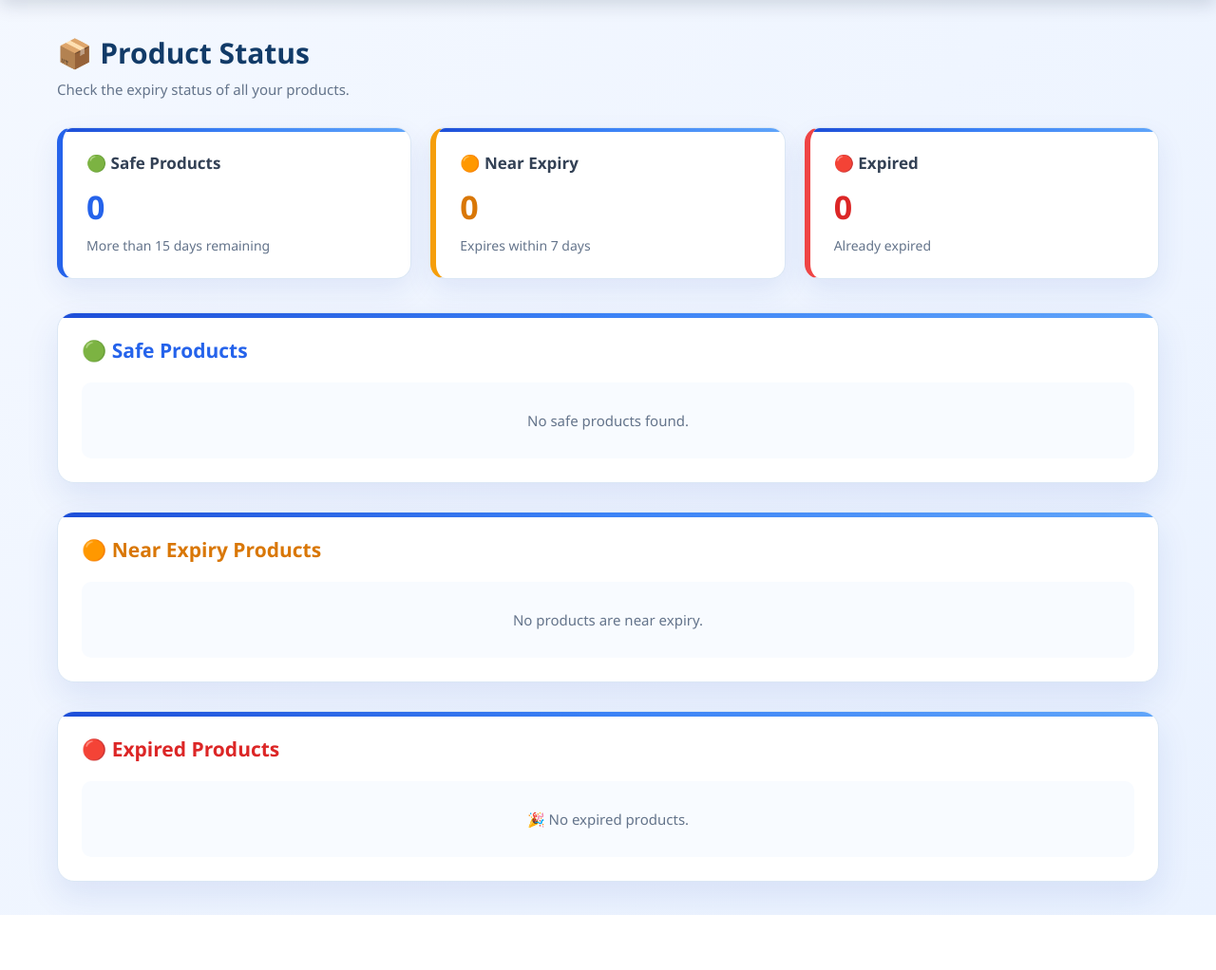
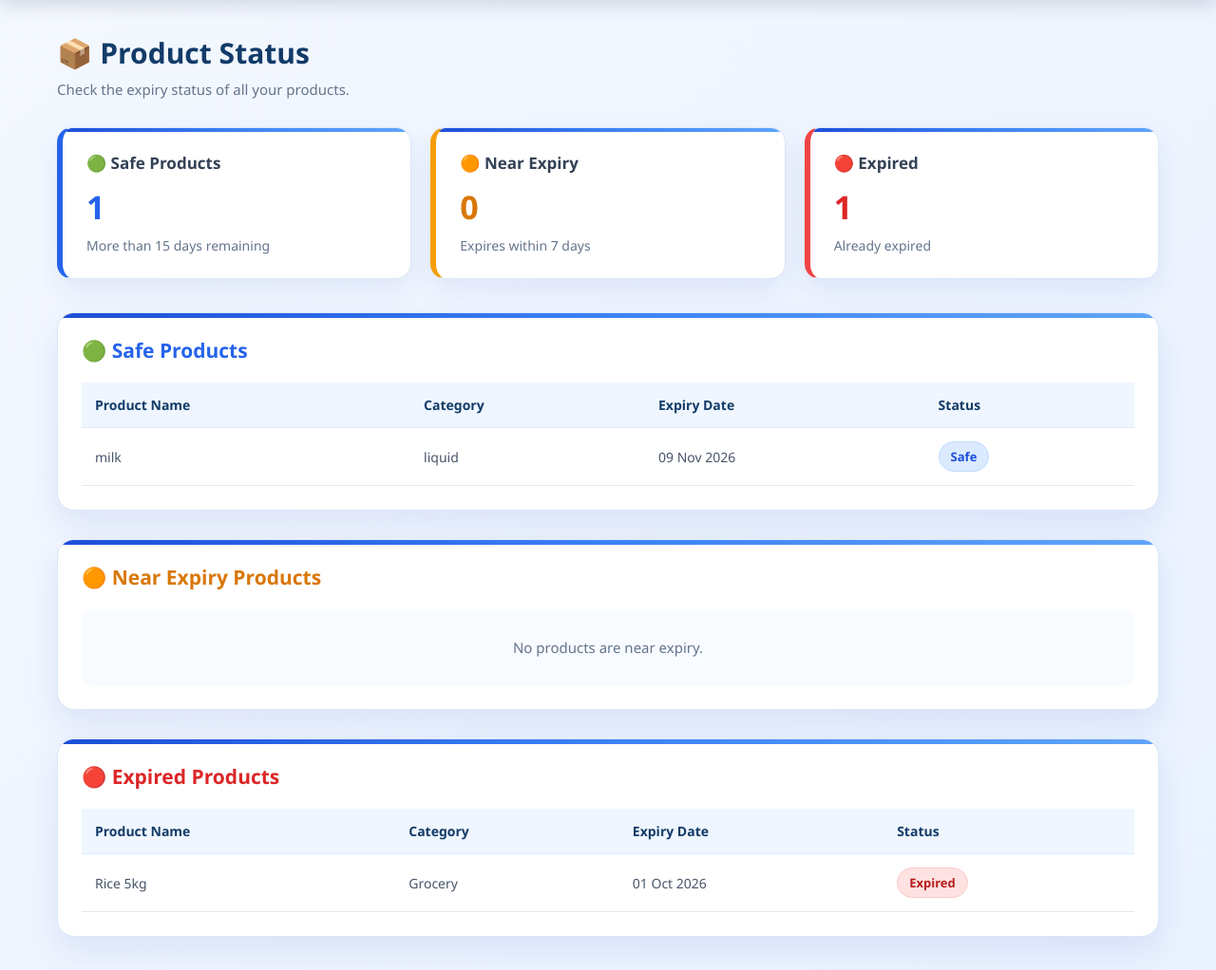
Before and after one commit to kpkrishnapriya591-web/ExpiryGuard, a Django app: page /product-status/ in a window 1280 px wide. Shown: the part 75-1097 px from the top of the page at 95% size. Before the commit the page ends 1039 px from the top, so only its background shows below. Run offline with Django 4.2, Linux system fonts and the light colour scheme; a user stored in the database is signed in; data comes from the database, SQL or seed files in the repository; both versions use the stored data as it was after the commit.

Commit message:
Updated product status and notifications

```diff
--- a/main/templates/main/product_status.html
+++ b/main/templates/main/product_status.html
@@ -1,3 +1,4 @@
+
 <!DOCTYPE html>
 <html lang="en">
 
@@ -479,7 +480,6 @@
 
         @media (max-width: 768px) {
 
-
             .summary {
 
                 grid-template-columns: 1fr;
@@ -515,7 +515,6 @@
 
 
         @media (max-width: 450px) {
-
 
             .logo {
 
@@ -566,26 +565,21 @@
 
     <!-- ================= HEADER ================= -->
 
-
     <div class="header">
 
-<a
+        <a
             href="{% url 'home' %}"
-            class="home-btn">
-
-           ◀
+            class="home-btn"
+        >
+            ◀
+        </a>
 
 
-
-    </a>
         <div class="logo">
 
             ExpiryGuard
 
         </div>
-
-
-
 
     </div>
 
@@ -620,7 +614,6 @@
 
             <div class="summary-card safe">
 
-
                 <h3>
 
                     🟢 Safe Products
@@ -641,7 +634,6 @@
 
                 </p>
 
-
             </div>
 
 
@@ -649,7 +641,6 @@
             <!-- NEAR EXPIRY -->
 
             <div class="summary-card near">
-
 
                 <h3>
 
@@ -671,7 +662,6 @@
 
                 </p>
 
-
             </div>
 
 
@@ -679,7 +669,6 @@
             <!-- EXPIRED -->
 
             <div class="summary-card expired">
-
 
                 <h3>
 
@@ -701,7 +690,6 @@
 
                 </p>
 
-
             </div>
 
 
@@ -722,7 +710,6 @@
 
 
             {% if safe_products %}
-
 
             <div class="table-container">
 
@@ -766,14 +753,14 @@
 
                             <td>
 
-                                {{ product.name }}
+                                {{ product.product_name }}
 
                             </td>
 
 
                             <td>
 
-                                {{ product.category }}
+                                {{ product.category|default:"-" }}
 
                             </td>
 
@@ -885,14 +872,14 @@
 
                             <td>
 
-                                {{ product.name }}
+                                {{ product.product_name }}
 
                             </td>
 
 
                             <td>
 
-                                {{ product.category }}
+                                {{ product.category|default:"-" }}
 
                             </td>
 
@@ -1004,14 +991,14 @@
 
                             <td>
 
-                                {{ product.name }}
+                                {{ product.product_name }}
 
                             </td>
 
 
                             <td>
 
-                                {{ product.category }}
+                                {{ product.category|default:"-" }}
 
                             </td>
 
--- a/main/views.py
+++ b/main/views.py
@@ -64,22 +64,51 @@ def home(request):
         "main/home.html"
     )
 
+# =========================================================
+# NOTIFICATIONS
+# =========================================================
+
+from datetime import date
 
 def notifications(request):
 
     if not request.user.is_authenticated:
         return redirect("login")
 
+    today = date.today()
+
+    notifications = []
+
+    products = Product.objects.all()
+
+    for product in products:
+
+        if not product.expiry_date:
+            continue
+
+        days_left = (product.expiry_date - today).days
+
+        if days_left < 0:
+            notifications.append({
+                "product": product,
+                "message": "Product has expired",
+                "type": "expired"
+            })
+
+        elif days_left <= 7:
+            notifications.append({
+                "product": product,
+                "message": f"Product expires in {days_left} days",
+                "type": "warning"
+            })
+
     return render(
         request,
-        "main/notifications.html"
+        "main/notifications.html",
+        {
+            "notifications": notifications
+        }
     )
-
-
-# =========================================================
-# PRODUCT MANAGEMENT
-# =========================================================
-
 def manage_products(request):
 
     if not request.user.is_authenticated:
@@ -346,20 +375,59 @@ def logout_page(request):
 # PRODUCT STATUS
 # =========================================================
 
+from datetime import date
+from django.shortcuts import render, redirect
+from .models import Product
+
+
 def product_status(request):
 
     if not request.user.is_authenticated:
         return redirect("login")
 
+    today = date.today()
+
+    safe_products = []
+    near_expiry_products = []
+    expired_products = []
+
+    products = Product.objects.all()
+
+    for product in products:
+
+        if not product.expiry_date:
+            continue
+
+        days_left = (product.expiry_date - today).days
+
+        if days_left < 0:
+
+            expired_products.append(product)
+
+        elif days_left <= 7:
+
+            near_expiry_products.append(product)
+
+        else:
+
+            safe_products.append(product)
+
     return render(
         request,
-        "main/product_status.html"
+        "main/product_status.html",
+        {
+            "safe_products": safe_products,
+            "near_expiry_products": near_expiry_products,
+            "expired_products": expired_products,
+        }
     )
 
 
 # =========================================================
 # ADD PRODUCT
 # =========================================================
+
+
 
 def add_product(request):
 
```
Also changed, not shown: db.sqlite3.
